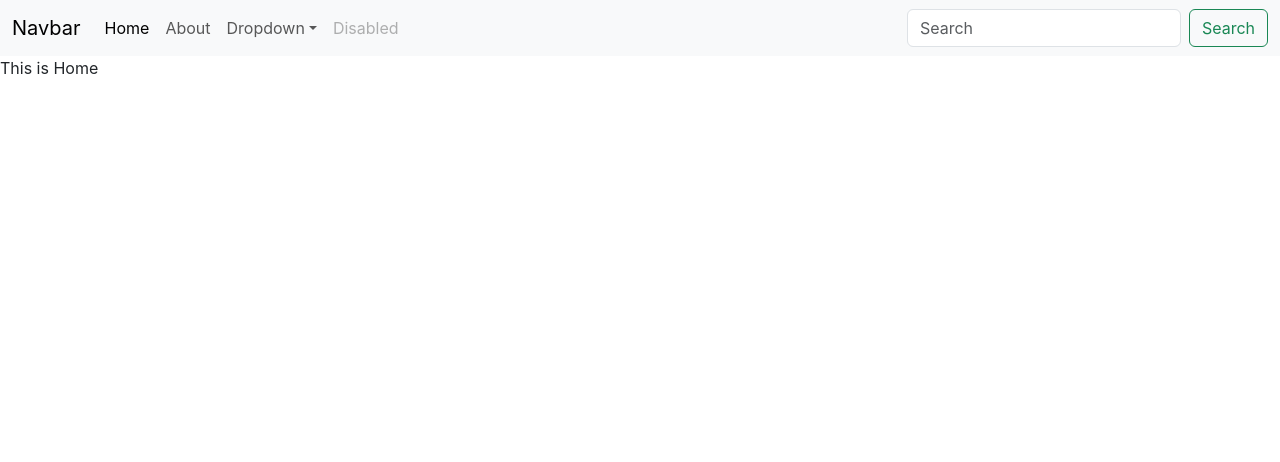
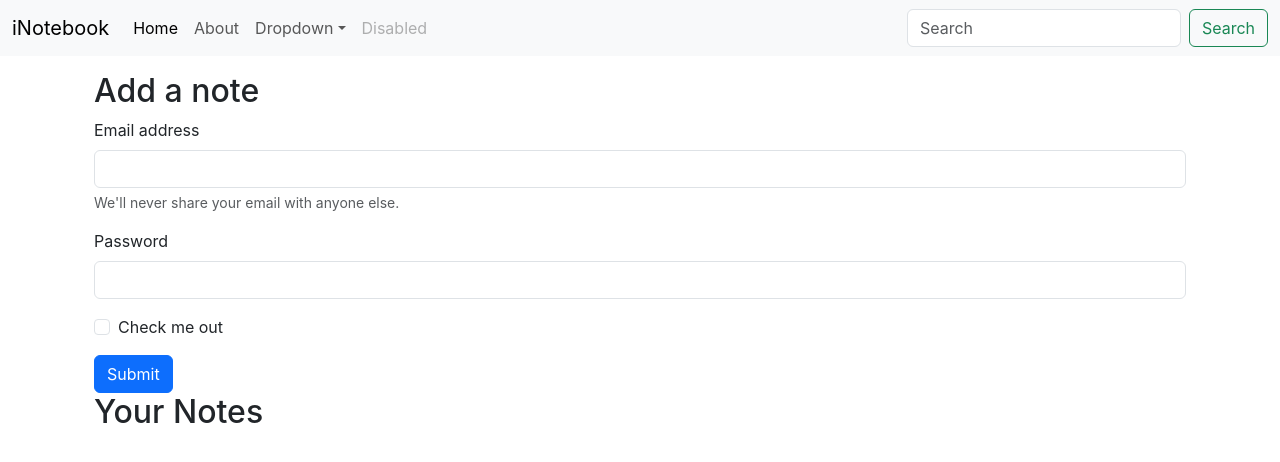
Before and after one commit to lostvayne47/i-notebook, a React (Create React App) app: page / in a window 1280 px wide. Shown: the top 462 px of the page. Built offline with nearby package versions, Linux system fonts and the light colour scheme.

Commit message:
Use Location added

```diff
--- a/src/App.js
+++ b/src/App.js
@@ -11,10 +11,12 @@
       <NoteState>
         <BrowserRouter>
           <Navbar />
-          <Routes>
-            <Route exact path="/" element={<Home />}></Route>
-            <Route exact path="/about" element={<About />}></Route>
-          </Routes>
+          <div className="container">
+            <Routes>
+              <Route exact path="/" element={<Home />}></Route>
+              <Route exact path="/about" element={<About />}></Route>
+            </Routes>
+          </div>
         </BrowserRouter>
       </NoteState>
     </>
--- a/src/components/About.js
+++ b/src/components/About.js
@@ -1,11 +1,5 @@
-import React, { useContext, useEffect } from "react";
-import NoteContext from "../context/notes/NoteContext";
+import React from "react";
 
 export default function About() {
-  const a = useContext(NoteContext);
-  return (
-    <div>
-      This is about {a.state.name} from class {a.state.class}
-    </div>
-  );
+  return <div>This is about</div>;
 }
--- a/src/components/Home.js
+++ b/src/components/Home.js
@@ -1,5 +1,49 @@
 import React from "react";
 
 export default function Home() {
-  return <div>This is Home</div>;
+  return (
+    <div className="container my-3">
+      <h2>Add a note</h2>
+      <form>
+        <div className="mb-3">
+          <label for="exampleInputEmail1" className="form-label">
+            Email address
+          </label>
+          <input
+            type="email"
+            className="form-control"
+            id="exampleInputEmail1"
+            aria-describedby="emailHelp"
+          />
+          <div id="emailHelp" className="form-text">
+            We'll never share your email with anyone else.
+          </div>
+        </div>
+        <div className="mb-3">
+          <label for="exampleInputPassword1" className="form-label">
+            Password
+          </label>
+          <input
+            type="password"
+            className="form-control"
+            id="exampleInputPassword1"
+          />
+        </div>
+        <div className="mb-3 form-check">
+          <input
+            type="checkbox"
+            className="form-check-input"
+            id="exampleCheck1"
+          />
+          <label className="form-check-label" for="exampleCheck1">
+            Check me out
+          </label>
+        </div>
+        <button type="submit" className="btn btn-primary">
+          Submit
+        </button>
+      </form>
+      <h2>Your Notes</h2>
+    </div>
+  );
 }
--- a/src/components/Navbar.js
+++ b/src/components/Navbar.js
@@ -1,12 +1,17 @@
-import React from "react";
-import { Link } from "react-router-dom";
+import React, { useEffect } from "react";
+import { Link, useLocation } from "react-router-dom";
 export default function Navbar() {
+  let location = useLocation();
+  useEffect(() => {
+    console.log(location.pathname);
+  }, [location]);
+
   return (
     <>
       <nav className="navbar navbar-expand-lg bg-body-tertiary">
         <div className="container-fluid">
           <Link className="navbar-brand" to="/">
-            Navbar
+            iNotebook
           </Link>
           <button
             className="navbar-toggler"
@@ -22,12 +27,23 @@
           <div className="collapse navbar-collapse" id="navbarSupportedContent">
             <ul className="navbar-nav me-auto mb-2 mb-lg-0">
               <li className="nav-item">
-                <Link className="nav-link active" aria-current="page" to="/">
+                <Link
+                  className={`nav-link ${
+                    location.pathname == "/" ? "active" : ""
+                  }`}
+                  aria-current="page"
+                  to="/"
+                >
                   Home
                 </Link>
               </li>
               <li className="nav-item">
-                <Link className="nav-link" to="/about">
+                <Link
+                  className={`nav-link ${
+                    location.pathname == "/about" ? "active" : ""
+                  }`}
+                  to="/about"
+                >
                   About
                 </Link>
               </li>
--- a/src/context/notes/NoteState.js
+++ b/src/context/notes/NoteState.js
@@ -2,11 +2,7 @@
 import { useState } from "react";
 
 const NoteState = (props) => {
-  const baseState = {
-    name: "Aayush",
-    class: 10,
-  };
-  const [state, setState] = useState(baseState);
+  const [state, setState] = useState({});
 
   return (
     <NoteContext.Provider value={{ state, setState }}>
```
